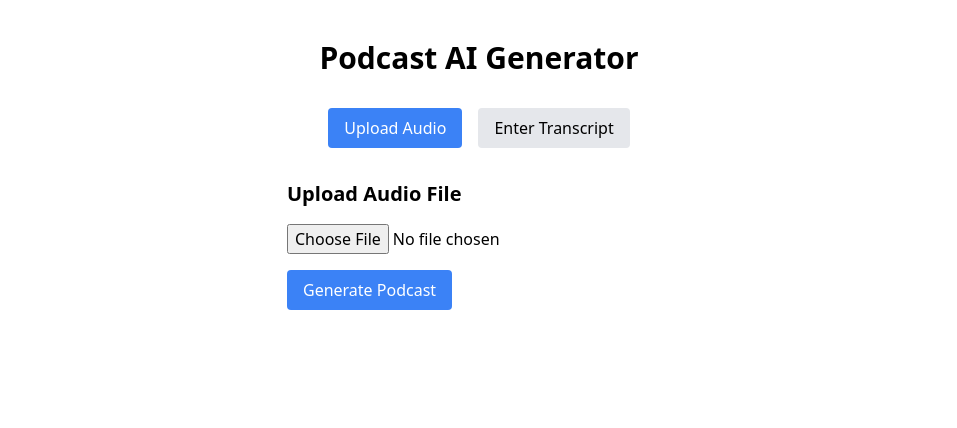
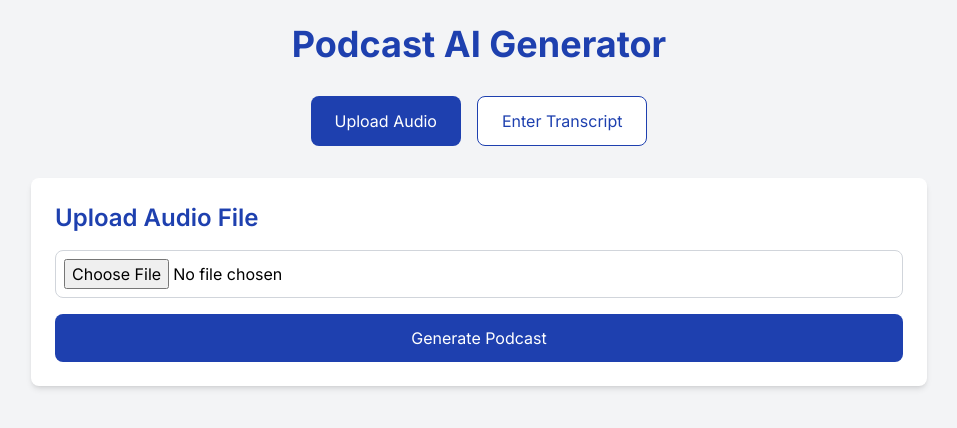
Before and after one commit to 2025-L3/podcastify, a React (Create React App) app in the folder frontend/: page / in a window 1280 px wide. Shown: the top 428 px of the page, without its empty margins (161-1118 px from the left). Built offline with nearby package versions, Linux system fonts and the light colour scheme.

Commit message:
Project UI styles update

```diff
--- a/frontend/public/index.html
+++ b/frontend/public/index.html
@@ -9,7 +9,8 @@
       name="description"
       content="Web site created using create-react-app"
     />
-    <link rel="apple-touch-icon" href="%PUBLIC_URL%/logo192.png" />
+    <!-- <link rel="apple-touch-icon" href="%PUBLIC_URL%/logo192.png" /> -->
+    <link href="https://fonts.googleapis.com/css2?family=Inter:wght@400;500;600;700&display=swap" rel="stylesheet">
     <!--
       manifest.json provides metadata used when your web app is installed on a
       user's mobile device or desktop. See https://developers.google.com/web/fundamentals/web-app-manifest/
--- a/frontend/src/App.js
+++ b/frontend/src/App.js
@@ -3,7 +3,6 @@ import AudioUpload from "./components/AudioUpload";
 import TranscriptInput from "./components/TranscriptInput";
 import PodcastPlayer from "./components/PodcastPlayer";
 import LoadingSpinner from "./components/LoadingSpinner";
-import "./App.css";
 
 function App() {
   const [script, setScript] = useState("");
@@ -11,21 +10,29 @@ function App() {
   const [inputMode, setInputMode] = useState("audio");
 
   return (
-    <div className="container mx-auto">
-        <div className="w-96 mx-auto my-10 p-0">
-            <h1 className="text-3xl font-bold text-center mb-8">Podcast AI Generator</h1>
+    <div className="min-h-screen bg-background p-6">
+      <div className="max-w-4xl mx-auto">
+        <h1 className="text-4xl font-bold text-primary text-center mb-8">Podcast AI Generator</h1>
 
         {/* Toggle Buttons */}
         <div className="flex justify-center gap-4 mb-8">
           <button
             onClick={() => setInputMode("audio")}
-            className={`px-4 py-2 rounded ${inputMode === "audio" ? "bg-blue-500 text-white" : "bg-gray-200"}`}
+            className={`px-6 py-3 rounded-lg transition-all ${
+              inputMode === "audio"
+                ? "bg-primary text-white hover:bg-blue-700"
+                : "bg-white text-primary border border-primary hover:bg-gray-50"
+            }`}
           >
             Upload Audio
           </button>
           <button
             onClick={() => setInputMode("transcript")}
-            className={`px-4 py-2 rounded ${inputMode === "transcript" ? "bg-blue-500 text-white" : "bg-gray-200"}`}
+            className={`px-6 py-3 rounded-lg transition-all ${
+              inputMode === "transcript"
+                ? "bg-primary text-white hover:bg-blue-700"
+                : "bg-white text-primary border border-primary hover:bg-gray-50"
+            }`}
           >
             Enter Transcript
           </button>
--- a/frontend/src/components/AudioUpload.jsx
+++ b/frontend/src/components/AudioUpload.jsx
@@ -31,11 +31,19 @@ const AudioUpload = ({ setScript, setLoading }) => {
   };
 
   return (
-    <div className="mb-8">
-      <h2 className="text-xl font-semibold mb-4">Upload Audio File</h2>
-      <input type="file" accept="audio/*" onChange={handleFileUpload} className="mb-4" />
+    <div className="bg-white p-6 rounded-lg shadow-md">
+      <h2 className="text-2xl font-semibold text-primary mb-4">Upload Audio File</h2>
+      <input
+        type="file"
+        accept="audio/*"
+        onChange={handleFileUpload}
+        className="w-full p-2 border border-gray-300 rounded-lg mb-4"
+      />
       {error && <p className="text-red-500 mb-4">{error}</p>}
-      <button onClick={handleGenerate} className="px-4 py-2 bg-blue-500 text-white rounded">
+      <button
+        onClick={handleGenerate}
+        className="w-full px-6 py-3 bg-primary text-white rounded-lg hover:bg-blue-700 transition-all"
+      >
         Generate Podcast
       </button>
     </div>
--- a/frontend/src/components/LoadingSpinner.jsx
+++ b/frontend/src/components/LoadingSpinner.jsx
@@ -1,6 +1,6 @@
 const LoadingSpinner = () => (
-  <div className="flex justify-center items-center mt-8">
-    <div className="animate-spin rounded-full h-12 w-12 border-t-2 border-b-2 border-blue-500"></div>
+  <div className="flex justify-center items-center">
+    <div className="animate-spin rounded-full h-12 w-12 border-t-2 border-b-2 border-primary"></div>
   </div>
 );
 
--- a/frontend/src/components/PodcastPlayer.jsx
+++ b/frontend/src/components/PodcastPlayer.jsx
@@ -17,12 +17,14 @@ const PodcastPlayer = ({ script }) => {
   };
 
   return (
-    <div className="mt-8">
-      <h2 className="text-xl font-semibold mb-4">Podcast Player</h2>
+    <div className="bg-white p-6 rounded-lg shadow-md">
+      <h2 className="text-2xl font-semibold text-primary mb-4">Podcast Player</h2>
       <div className="flex gap-4 mb-4">
         <button
           onClick={isPlaying ? handleStop : handlePlay}
-          className={`px-4 py-2 ${isPlaying ? "bg-red-500" : "bg-green-500"} text-white rounded`}
+          className={`px-6 py-3 rounded-lg transition-all ${
+            isPlaying ? "bg-red-500 hover:bg-red-600" : "bg-green-500 hover:bg-green-600"
+          } text-white`}
         >
           {isPlaying ? "Stop" : "Play"}
         </button>
@@ -41,9 +43,9 @@ const PodcastPlayer = ({ script }) => {
           <span className="text-gray-700">{playbackRate}x</span>
         </div>
       </div>
-      <div className="mt-4 p-4 bg-gray-100 rounded">
-        <h3 className="font-semibold">Script:</h3>
-        <p>{script}</p>
+      <div className="mt-4 p-4 bg-gray-100 rounded-lg">
+        <h3 className="font-semibold text-primary">Script:</h3>
+        <pre className="whitespace-pre-wrap text-text">{script}</pre>
       </div>
     </div>
   );
--- a/frontend/src/components/TranscriptInput.jsx
+++ b/frontend/src/components/TranscriptInput.jsx
@@ -3,15 +3,21 @@ import { processTranscript } from "../utils/api";
 
 const TranscriptInput = ({ setScript, setLoading }) => {
   const [transcript, setTranscript] = useState("");
+  const [error, setError] = useState("");
 
   const handleGenerate = async () => {
-    if (!transcript) return;
+    if (!transcript) {
+      setError("Please enter a transcript.");
+      return;
+    }
     setLoading(true);
+    setError("");
 
     try {
       const response = await processTranscript(transcript);
       setScript(response.script);
     } catch (error) {
+      setError("Failed to generate podcast. Please try again.");
       console.error("Error processing transcript:", error);
     } finally {
       setLoading(false);
@@ -19,15 +25,20 @@ const TranscriptInput = ({ setScript, setLoading }) => {
   };
 
   return (
-    <div className="mb-8">
-      <h2 className="text-xl font-semibold mb-4">Enter Transcript</h2>
+    <div className="bg-white p-6 rounded-lg shadow-md">
+      <h2 className="text-2xl font-semibold text-primary mb-4">Enter Transcript</h2>
       <textarea
         placeholder="Paste or type your transcript here..."
         value={transcript}
         onChange={(e) => setTranscript(e.target.value)}
-        className="w-full p-2 border rounded mb-4"
+        className="w-full p-3 border border-gray-300 rounded-lg mb-4 resize-none"
+        rows={6}
       />
-      <button onClick={handleGenerate} className="px-4 py-2 bg-blue-500 text-white rounded">
+      {error && <p className="text-red-500 mb-4">{error}</p>}
+      <button
+        onClick={handleGenerate}
+        className="w-full px-6 py-3 bg-primary text-white rounded-lg hover:bg-blue-700 transition-all"
+      >
         Generate Podcast
       </button>
     </div>
--- a/frontend/tailwind.config.js
+++ b/frontend/tailwind.config.js
@@ -1,14 +1,17 @@
-/** @type {import('tailwindcss').Config} */
 module.exports = {
-  content: [
-    './src/**/*.html',
-    './src/**/*.vue',
-    './src/**/*.jsx',
-    './src/**/*.js',
-    './src/**/*.ts',
-  ],
+  content: ["./src/**/*.{js,jsx,ts,tsx}"],
   theme: {
-    extend: {},
+    extend: {
+      colors: {
+        primary: "#1E40AF", // A professional blue
+        secondary: "#F59E0B", // A complementary orange
+        background: "#F3F4F6", // Light gray for backgrounds
+        text: "#1F2937", // Dark gray for text
+      },
+      fontFamily: {
+        sans: ["Inter", "sans-serif"], // Use Inter font
+      },
+    },
   },
   plugins: [],
-}
+};
```
Also changed, not shown: 1 other file (tests, documents, lock files or other folders). Lines whose indentation alone changed are shown as unchanged.
